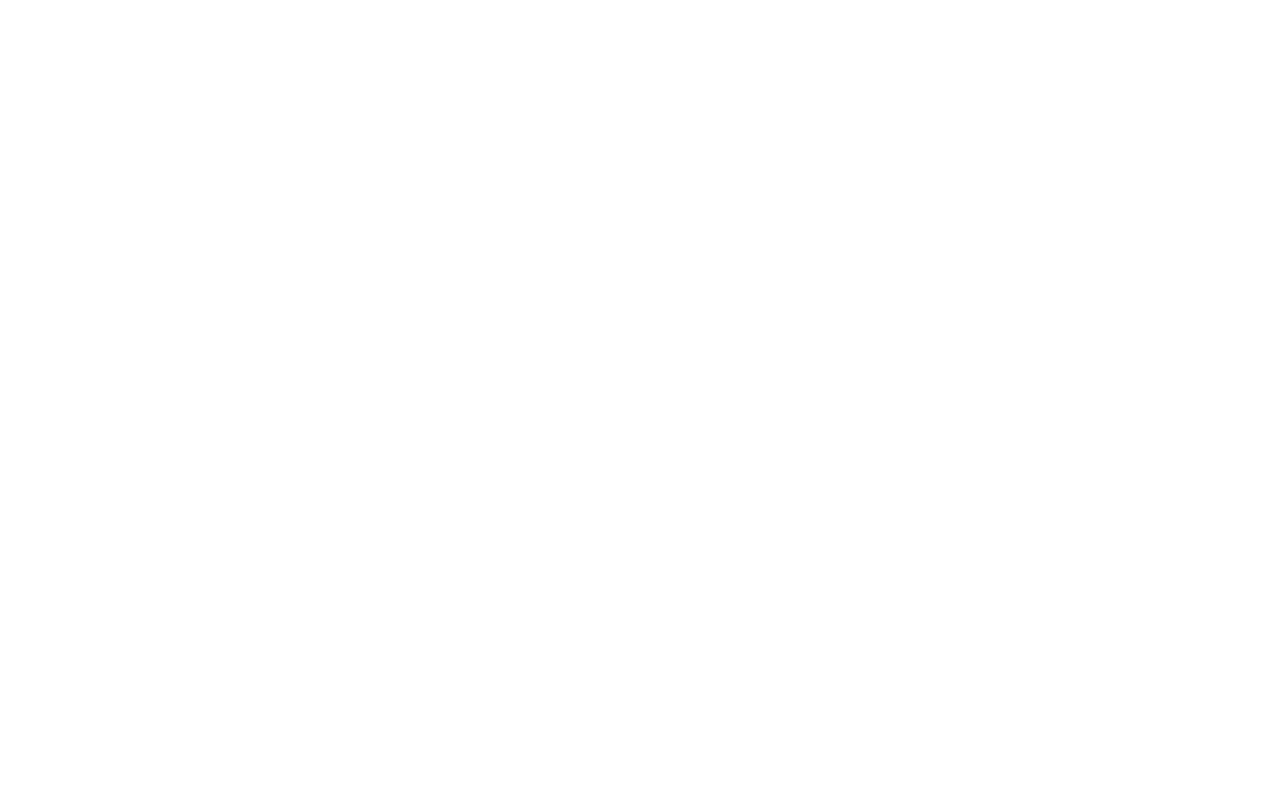
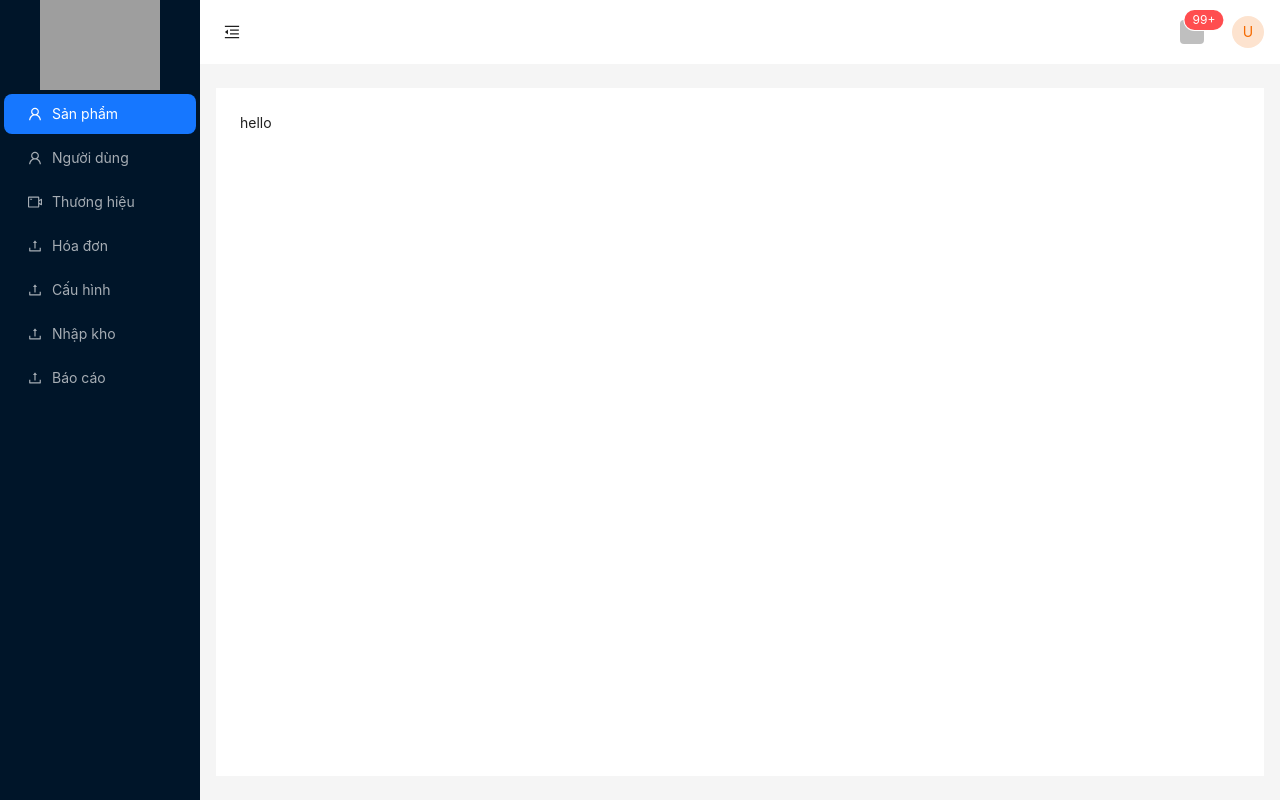
Before and after one commit to lqvinh1205/frontend-pc, a React (Create React App) app: page /admin in a window 1280 px wide. Before the commit this address had no page. Built offline with nearby package versions, Linux system fonts and the light colour scheme; grey boxes are pictures that could not be loaded.

Commit message:
ui admin

```diff
--- /dev/null
+++ b/src/components/admin/Dashboard.js
@@ -0,0 +1,5 @@
+const Dashboard = () => {
+  return <div>hello</div>;
+};
+
+export default Dashboard;
--- /dev/null
+++ b/src/components/admin/HeaderAdmin.js
@@ -0,0 +1,61 @@
+import { Avatar, Badge, Button, Dropdown, Layout } from 'antd';
+import { MenuFoldOutlined, MenuUnfoldOutlined } from '@ant-design/icons';
+
+const items = [
+  {
+    label: (
+      <a target="_blank" rel="noopener noreferrer" href="https://www.antgroup.com">
+        Về trang chủ
+      </a>
+    ),
+    key: '0'
+  },
+  {
+    label: (
+      <a target="_blank" rel="noopener noreferrer" href="https://www.aliyun.com">
+        2nd menu item
+      </a>
+    ),
+    key: '1'
+  },
+  {
+    type: 'divider'
+  },
+  {
+    label: 'Đăng xuất',
+    key: '3'
+  }
+];
+
+const HeaderAdmin = ({ colorBgContainer, collapsed, setCollapsed }) => {
+  return (
+    <Layout.Header
+      style={{
+        padding: 0,
+        background: colorBgContainer
+      }}>
+      <div className="flex justify-between">
+        <Button
+          type="text"
+          icon={collapsed ? <MenuUnfoldOutlined /> : <MenuFoldOutlined />}
+          onClick={() => setCollapsed(!collapsed)}
+          style={{
+            fontSize: '16px',
+            width: 64,
+            height: 64
+          }}
+        />
+        <div className="flex items-center gap-7 pr-4">
+          <Badge count={100}>
+            <Avatar shape="square" size="small" />
+          </Badge>
+          <Dropdown menu={{ items }}>
+            <Avatar style={{ backgroundColor: '#fde3cf', color: '#f56a00' }}>U</Avatar>
+          </Dropdown>
+        </div>
+      </div>
+    </Layout.Header>
+  );
+};
+
+export default HeaderAdmin;
--- /dev/null
+++ b/src/components/admin/Sidebar.js
@@ -0,0 +1,66 @@
+import { Menu } from 'antd';
+import Sider from 'antd/es/layout/Sider';
+import { UploadOutlined, UserOutlined, VideoCameraOutlined } from '@ant-design/icons';
+
+const Sidebar = ({ collapsed }) => {
+  return (
+    <Sider trigger={null} collapsible collapsed={collapsed}>
+      <div className="demo-logo-vertical">
+        {/* <div className="flex justify-center pb-3 pt-5 text-[18px] font-semibold text-white">
+          PHÚC ANH
+        </div> */}
+        <div className="flex justify-center">
+          <img
+            src="https://scontent.fhan17-1.fna.fbcdn.net/v/t39.30808-6/360105467_667159718787800_8617391947234862772_n.jpg?_nc_cat=106&ccb=1-7&_nc_sid=efb6e6&_nc_ohc=RB6PE9yCuKEAX_boHMI&_nc_ht=scontent.fhan17-1.fna&oh=00_AfCaKPTeH1Yjz6B_j638OaqlXVqMX5zJfTnNqeI_59D0uw&oe=65749EEB"
+            alt=""
+            className="max-h-[90px] object-contain"
+          />
+        </div>
+      </div>
+      <Menu
+        theme="dark"
+        mode="inline"
+        defaultSelectedKeys={['1']}
+        items={[
+          {
+            key: '1',
+            icon: <UserOutlined />,
+            label: 'Sản phẩm'
+          },
+          {
+            key: '2',
+            icon: <UserOutlined />,
+            label: 'Người dùng'
+          },
+          {
+            key: '3',
+            icon: <VideoCameraOutlined />,
+            label: 'Thương hiệu'
+          },
+          {
+            key: '4',
+            icon: <UploadOutlined />,
+            label: 'Hóa đơn'
+          },
+          {
+            key: '5',
+            icon: <UploadOutlined />,
+            label: 'Cấu hình'
+          },
+          {
+            key: '6',
+            icon: <UploadOutlined />,
+            label: 'Nhập kho'
+          },
+          {
+            key: '7',
+            icon: <UploadOutlined />,
+            label: 'Báo cáo'
+          }
+        ]}
+      />
+    </Sider>
+  );
+};
+
+export default Sidebar;
--- a/src/components/client/CarouselBanner.js
+++ b/src/components/client/CarouselBanner.js
@@ -17,7 +17,6 @@
           style={contentStyle}
           src="https://phucanhcdn.com/media/banner/18_Novf807eebd013970830161e4b14f3549df.jpg"
           alt=""
-          className="object-cover"
         />
       </div>
       <div>
@@ -25,7 +24,6 @@
           style={contentStyle}
           src="https://phucanhcdn.com/media/banner/05_Dec2f736ea6cf46316b80ccbbdd3059e198.jpg"
           alt=""
-          className="object-cover"
         />
       </div>
       <div>
@@ -33,7 +31,6 @@
           style={contentStyle}
           src="https://phucanhcdn.com/media/banner/14_Nove131737062f753b9fa5818e0523e7ae5.jpg"
           alt=""
-          className="object-cover"
         />
       </div>
       <div>
@@ -41,7 +38,6 @@
           style={contentStyle}
           src="https://phucanhcdn.com/media/banner/30_Nov6ee529bc20bba5397ecb8f07cd25fcc6.jpg"
           alt=""
-          className="object-cover"
         />
       </div>
     </Carousel>
--- a/src/components/client/CategoryBrand.js
+++ b/src/components/client/CategoryBrand.js
@@ -42,8 +42,9 @@
   return (
     <div className="min-h-[700px] w-[300px] border border-[#de0b00]">
       <ul className="flex flex-col text-[14px] text-[#0000ff]">
-        {list.map((item) => (
+        {list.map((item, idx) => (
           <a
+            key={idx}
             href="/"
             className="border-b-[1px] pl-2 leading-[21px] last:border-none hover:bg-[#f5f5ff]">
             <li key={item.id} className="py-[5px]">
--- a/src/components/client/HeaderMiddle.js
+++ b/src/components/client/HeaderMiddle.js
@@ -22,7 +22,7 @@
               id=""
               placeholder="Nhập từ khóa tìm kiếm"
             />
-            <button type="submit" className="h-auto bg-[#de0b00] px-2 text-white">
+            <button type="submit" className="h-auto bg-[#de0b00] px-2 text-[13px] text-white">
               Search
             </button>
           </form>
--- a/src/components/client/ListProducts.js
+++ b/src/components/client/ListProducts.js
@@ -1,6 +1,12 @@
+import { Pagination } from 'antd';
 import React from 'react';
 
 const ListProducts = () => {
+  const showTotal = (total) => `Tất cả ${total} sản phẩm`;
+  const onChangePage = (page) => {
+    console.log(page);
+  };
+
   return (
     <div className="flex w-full max-w-[1650px] flex-col">
       <div
@@ -13,9 +19,9 @@
         className="flex flex-wrap border border-b-0 border-r-0 border-[#ddd]">
         {Array.from({ length: 15 })
           .fill(null)
-          .map((item) => (
+          .map((item, idx) => (
             <div
-              key={item}
+              key={idx}
               className="flex min-h-[370px] w-[calc(100%/6)] cursor-pointer flex-col border-b-[1px] border-r-[1px] text-[13px]">
               <div className="flex items-center justify-center">
                 <img
@@ -44,6 +50,9 @@
             </div>
           ))}
       </div>
+      <div id="pagination" className="flex justify-center pt-4">
+        <Pagination size="small" total={30} onChange={onChangePage} showTotal={showTotal} />
+      </div>
     </div>
   );
 };
--- /dev/null
+++ b/src/layouts/AdminLayout.js
@@ -0,0 +1,36 @@
+import React, { useState } from 'react';
+
+import { Layout, theme } from 'antd';
+import { Outlet } from 'react-router-dom';
+import Sidebar from '../components/admin/Sidebar';
+import HeaderAdmin from '../components/admin/HeaderAdmin';
+
+const AdminLayout = () => {
+  const [collapsed, setCollapsed] = useState(false);
+  const {
+    token: { colorBgContainer }
+  } = theme.useToken();
+  return (
+    <Layout className="min-h-screen">
+      <Sidebar collapsed={collapsed} />
+      <Layout>
+        <HeaderAdmin
+          colorBgContainer={colorBgContainer}
+          collapsed={collapsed}
+          setCollapsed={setCollapsed}
+        />
+        <Layout.Content
+          style={{
+            margin: '24px 16px',
+            padding: 24,
+            minHeight: 280,
+            background: colorBgContainer
+          }}>
+          <Outlet />
+        </Layout.Content>
+      </Layout>
+    </Layout>
+  );
+};
+
+export default AdminLayout;
--- a/src/layouts/clientLayout.js
+++ b/src/layouts/ClientLayout.js
@@ -5,7 +5,7 @@
 import { Outlet } from 'react-router-dom';
 import Footer from '../components/client/Footer';
 
-const clientLayout = () => {
+const ClientLayout = () => {
   return (
     <div className="flex min-h-screen flex-col">
       <div id="header">
@@ -23,4 +23,4 @@
   );
 };
 
-export default clientLayout;
+export default ClientLayout;
--- a/src/routers/index.js
+++ b/src/routers/index.js
@@ -1,6 +1,8 @@
 import HomePage from '../pages/homepage';
-import ClientLayout from '../layouts/clientLayout';
+import ClientLayout from '../layouts/ClientLayout';
 import { Route, Routes } from 'react-router-dom';
+import AdminLayout from '../layouts/AdminLayout';
+import Dashboard from '../components/admin/Dashboard';
 
 // import { protectedRoutes } from "./protected";
 // import { publicRoutes } from "./public";
@@ -11,7 +13,10 @@
   return (
     <Routes>
       <Route path="/" element={<ClientLayout />}>
-        <Route path="" element={<HomePage />} />
+        <Route index element={<HomePage />} />
+      </Route>
+      <Route path="/admin" element={<AdminLayout />}>
+        <Route index element={<Dashboard />} />
       </Route>
     </Routes>
   );
```
Also changed, not shown: src/layouts/adminLayout.js (deleted).
